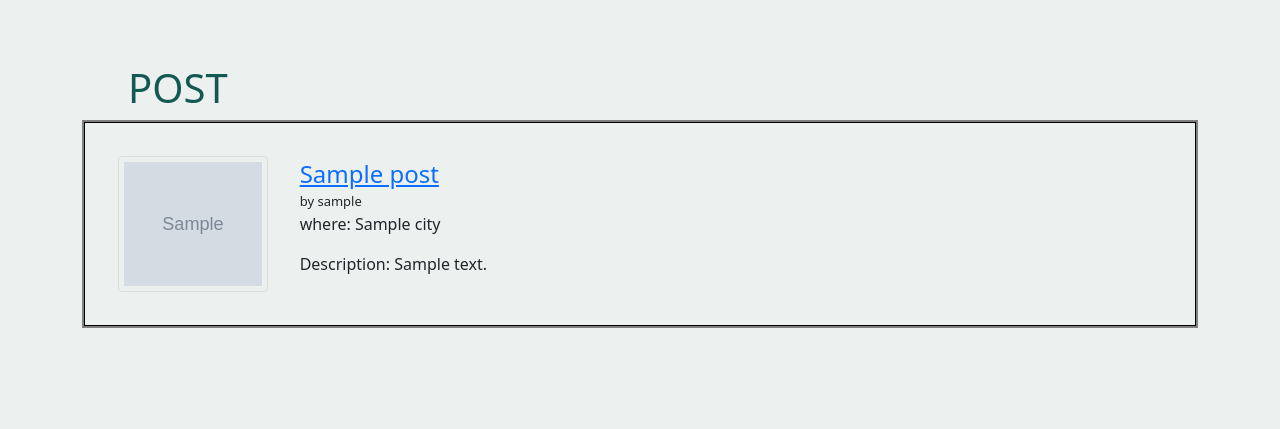
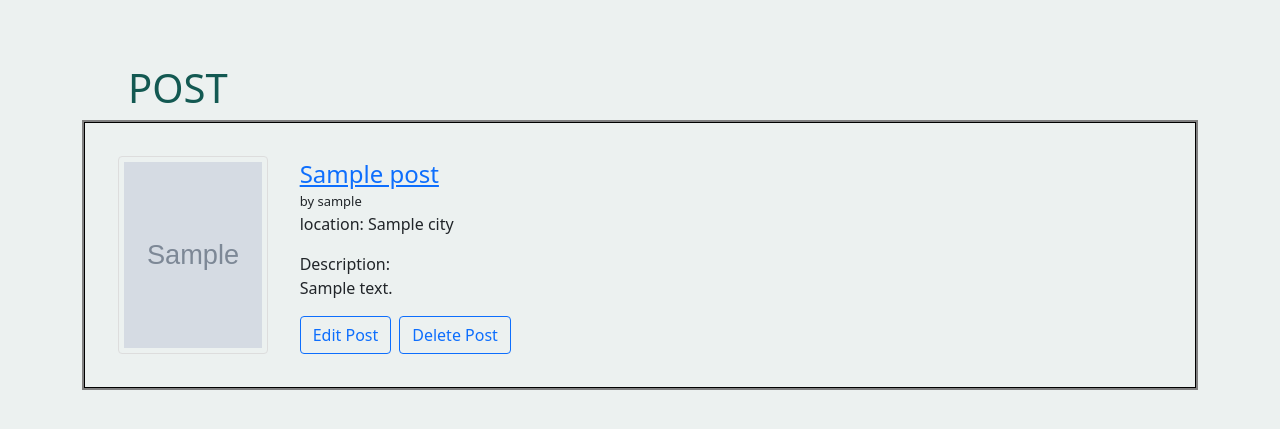
Before and after one commit to Heymon/wayfarer_project, a Django app: page /post/1 in a window 1280 px wide. Shown: the part 56-485 px from the top of the page. Run offline with Django 3.2, Linux system fonts and the light colour scheme; tables that the repository leaves empty hold one stand-in row (values such as "Sample post"); grey boxes marked "Sample" are stand-in pictures.

Commit message:
edit/delete functions

```diff
--- a/main_app/templates/posts/show.html
+++ b/main_app/templates/posts/show.html
@@ -11,14 +11,69 @@
         <div class="post-content-show-text">
           <span class="post-content-title"><a href="{% url 'show_post' post.id %}">{{ post.title }}</a><br>
             <div id="by">by {{post.user.username}}</div></span>
-                <p>where: {{ post.location }}</p>
-                <p>Description: {{ post.text }}</p>
+              <p>location: {{ post.location }}</p>
+              <p>Description: <br> {{ post.text }}</p>
 
-
+              <div class="d-grid gap-2 d-md-flex justify-content-md-end">
+              <button type="button" class="btn btn-outline-primary" data-bs-toggle="modal" data-bs-target="#editModal">
+              Edit Post
+              </button>
+              <button type="button" class="btn btn-outline-primary" data-bs-toggle="modal" data-bs-target="#deleteModal">
+                Delete Post
+                </button>
+              </div>
         </div>
     </div>
   </div>
 </div>
 
 
+
+<!-- Edit Modal -->
+<div class="modal fade" id="editModal" data-bs-backdrop="static" data-bs-keyboard="false" tabindex="-1" aria-labelledby="staticBackdropLabel" aria-hidden="true">
+  <div class="modal-dialog">
+    <div class="modal-content">
+      <div class="modal-header">
+        <h5 class="modal-title" id="staticBackdropLabel">Edit Post</h5>
+        <button type="button" class="btn-close" data-bs-dismiss="modal" aria-label="Close"></button>
+      </div>
+      <div class="modal-body">
+        <form action="{% url 'posts_edit' post.id%}" method="POST" class="signup-form">
+          {% csrf_token %}
+          {{post_form.as_p}}
+
+          <input type="submit" value="Save Changes">
+          <input type="hidden" name="next" value="{{next}}">
+
+        </form>
+      </div>
+    </div>
+  </div>
+</div>
+
+<!-- Delete Modal -->
+<div class="modal fade" id="deleteModal" data-bs-backdrop="static" data-bs-keyboard="false" tabindex="-1" aria-labelledby="staticBackdropLabel" aria-hidden="true">
+  <div class="modal-dialog">
+    <div class="modal-content">
+      <div class="modal-header">
+        <h5 class="modal-title" id="staticBackdropLabel">Delete Post</h5>
+        <button type="button" class="btn-close" data-bs-dismiss="modal" aria-label="Close"></button>
+      </div>
+      <div class="modal-body">
+        <form action="{% url 'posts_delete' post.id%}" method="POST" class="delete-form">
+          {% csrf_token %}
+          Are you sure you want to delete this post?<br>
+
+          <div class="d-grid gap-2 d-md-flex justify-content-md-end">
+          <input type="submit" class="btn btn-outline-danger" value="Delete">
+          <input type="hidden" name="next" value="{{next}}">
+        </div>
+        </form>
+      </div>
+    </div>
+  </div>
+</div>
+
+
+
 {% endblock %}
--- a/main_app/views.py
+++ b/main_app/views.py
@@ -115,8 +115,9 @@ def show_city(request, city_id):
 def show_post(request, post_id):
     # print(post_id)
     post = Post.objects.get(id=post_id)
+    post_form = Post_Form(instance=post)
 
-    context = {'post': post}
+    context = {'post': post, 'post_form': post_form}
     return render(request, 'posts/show.html', context)
 
 def post_create(request, city_id):
@@ -133,7 +134,7 @@ def posts_edit(request, post_id):
         post_form = Post_Form(request.POST, instance=post)
         if post_form.is_valid():
             post_form.save()
-            return redirect('posts_detail', post_id=post.id)
+            return redirect('show_post', post_id=post.id)
 
     post_form = Post_Form(instance=post)
     context = {'post_form': post_form, 'post': post}
@@ -141,7 +142,7 @@ def posts_edit(request, post_id):
 
 def posts_delete(request, post_id):
     Post.objects.get(id=post_id).delete()
-    return redirect('cities_index')
+    return redirect('profile')
 
 
 
```
Also changed, not shown: main_app/templates/trips/show.html (deleted, +0 -24 lines). Lines whose indentation alone changed are shown as unchanged.
